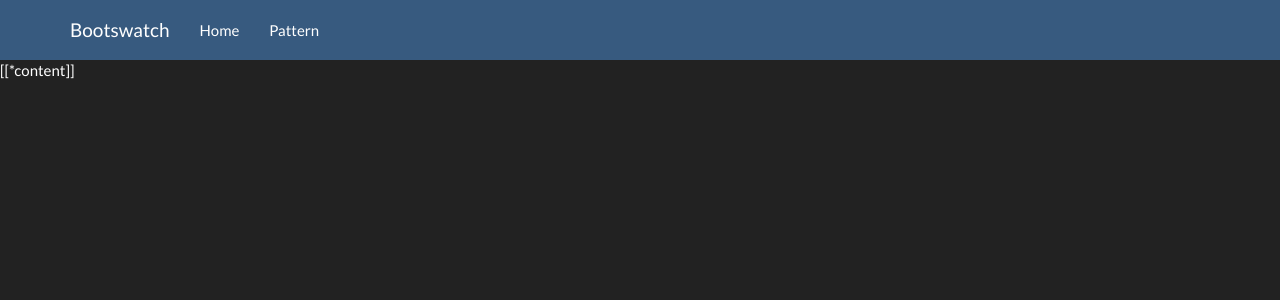
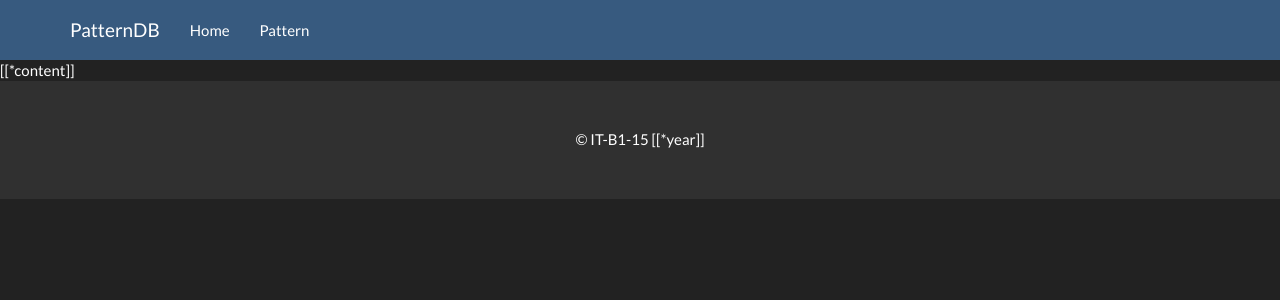
Before and after one commit to testtrue/patternDB, a PHP site: page /templates/index.html in a window 1280 px wide. Shown: the top 300 px of the page. Run offline with PHP 8.4, Linux system fonts and the light colour scheme; some libraries are stand-ins or nearby versions.

Commit message:
Add footer

```diff
--- a/css/main.css
+++ b/css/main.css
@@ -19,3 +19,7 @@
 .pattern__image {
     margin-bottom: 25px;
 }
+
+.footer {
+    margin-bottom: 0;
+}
--- a/index.php
+++ b/index.php
@@ -31,6 +31,7 @@
     'baseUrl' => BASEURL,
     'title' => $title,
     'content' => $content,
+    'year' => date('Y')
 ];
 
 /*
@@ -40,4 +41,3 @@
  */
 $content = $page->parseTemplate('templates/index.html', $pageDataArray);
 echo $content;
-//herr robrahn fork test
--- a/templates/index.html
+++ b/templates/index.html
@@ -16,7 +16,7 @@
 <div class="navbar navbar-default navbar-fixed-top">
     <div class="container">
         <div class="navbar-header">
-            <a href="index.php" class="navbar-brand">Bootswatch</a>
+            <a href="index.php" class="navbar-brand">PatternDB</a>
             <button class="navbar-toggle" type="button" data-toggle="collapse" data-target="#navbar-main">
                 <span class="icon-bar"></span>
                 <span class="icon-bar"></span>
@@ -39,5 +39,12 @@
 <script src="https://code.jquery.com/jquery-1.10.2.min.js"></script>
 <script src="js/bootstrap.min.js"></script>
 <script src="js/custom.js"></script>
+<footer class="footer jumbotron container-fluid">
+    <div class="row">
+        <div class="col-md-12 text-center">
+            &copy; IT-B1-15 [[*year]]
+        </div>
+    </div>
+</footer>
 </body>
 </html>
```
